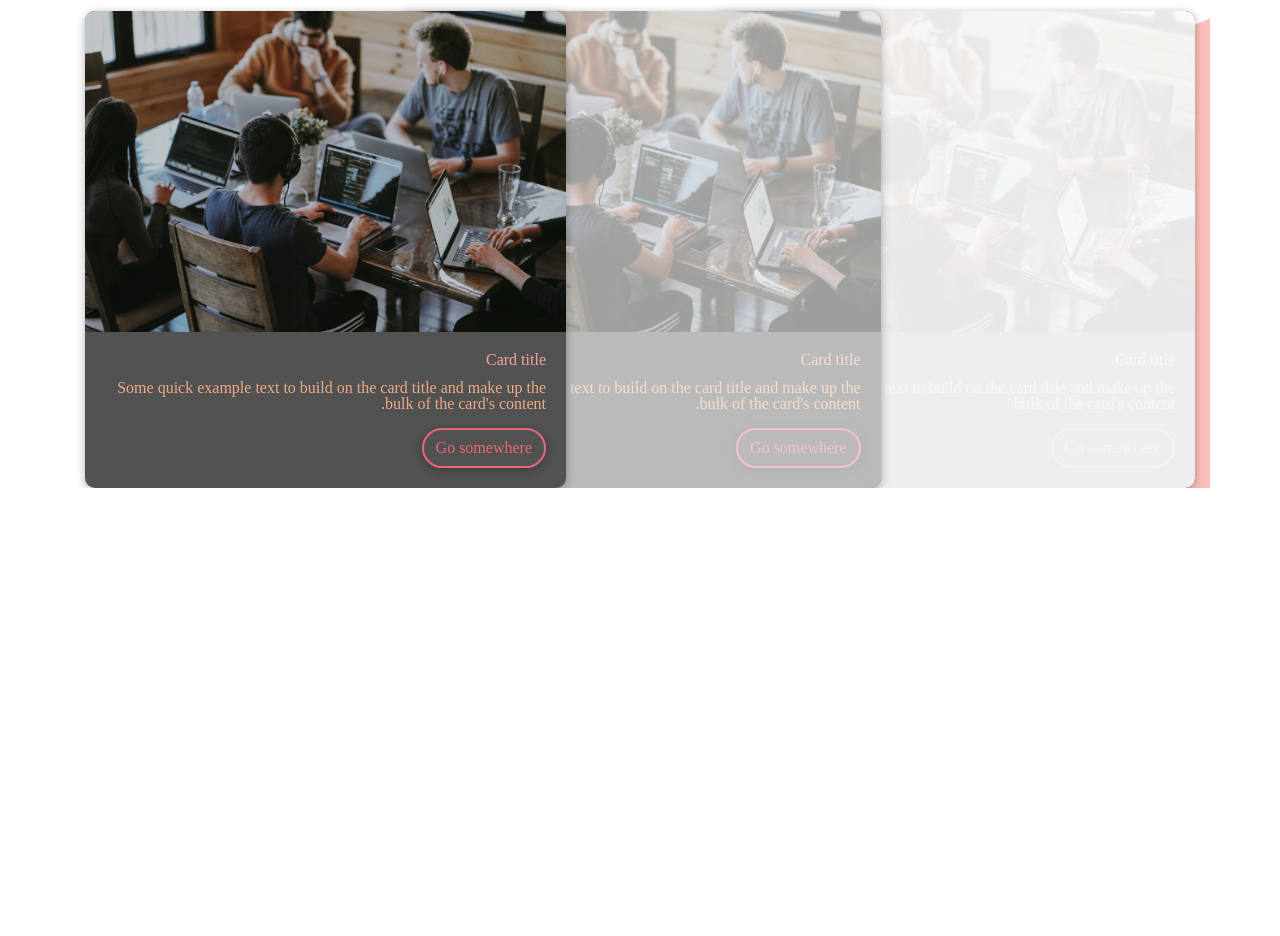
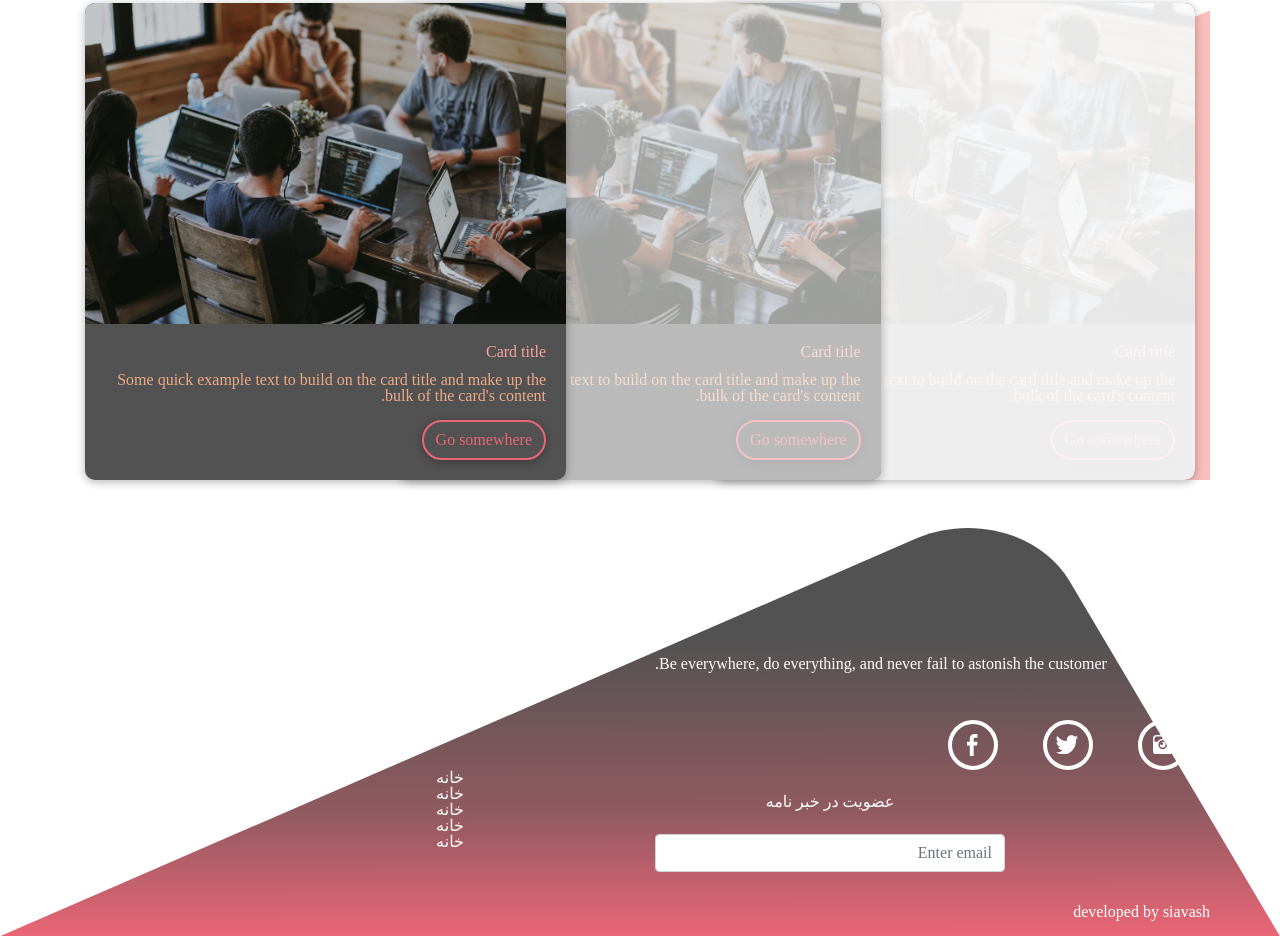
Before and after one commit to siavash-ramezani/bonda, a plain HTML site: page index.html in a window 1280 px wide. Shown: the part 4097-5033 px from the top of the page. Before the commit the page ends 4585 px from the top, so only its background shows below. Drawn offline with Linux system fonts and the light colour scheme.

Commit message:
first page done

```diff
--- a/assets/css/style.css
+++ b/assets/css/style.css
@@ -172,7 +172,7 @@ header {
   color: #fff;
 }
 .wide-btn {
-  padding: 10px 100px;
+  width: 60%;
   font-size: 16px;
 }
 .top-section {
@@ -351,3 +351,31 @@ header {
   border: 0;
   box-shadow: 0 2px 10px rgba(0, 0, 0, 0.3);
 }
+footer {
+  background: url(../images/footer-bg.svg) no-repeat;
+  background-size: cover;
+  padding-top: 10%;
+  background-position: top;
+  color: #fff;
+}
+.footer-icon {
+  width: 50px;
+  height: 50px;
+  display: flex;
+  justify-content: center;
+  align-items: center;
+  border: 4px solid #fff;
+  border-radius: 50%;
+  transition: 0.3s;
+}
+.footer-icon:hover {
+  border: 4px solid #f8a39d;
+}
+@media (max-width: 875px) {
+  .portfolio-card {
+    margin: 0 16px 15px 16px !important;
+  }
+  .portfolio .card-group {
+    flex-direction: column;
+  }
+}
--- a/index.html
+++ b/index.html
@@ -48,7 +48,7 @@
     <section class="my-5">
       <div class="container-fluid">
         <div class="row px-5 top-card-row">
-          <div class="col-4 top-card">
+          <div class="col-12 col-md-4 top-card">
             <div class="top-card-image-wrapper">
               <img src="./assets/images/bonyangozari.svg" alt="" />
             </div>
@@ -64,7 +64,7 @@
               فارسی ایجاد کرد.
             </p>
           </div>
-          <div class="col-4 top-card">
+          <div class="col-12 col-md-4 top-card">
             <div class="top-card-image-wrapper">
               <img src="./assets/images/shetabdehi.svg" alt="" />
             </div>
@@ -80,7 +80,7 @@
               فارسی ایجاد کرد.
             </p>
           </div>
-          <div class="col-4 top-card">
+          <div class="col-12 col-md-4 top-card">
             <div class="top-card-image-wrapper">
               <img src="./assets/images/sarmayegozari.svg" alt="" />
             </div>
@@ -172,7 +172,7 @@
           </div>
         </div>
       </div>
-      <div class="card-group container mt-4">
+      <div class="card-group container mt-md-4">
         <div class="card mx-3 portfolio-card">
           <img
             src="./assets/images/portfolio.jpg"
@@ -250,8 +250,8 @@
       </div>
       <div class="container-fluid">
         <div class="row">
-          <div class="col-6"></div>
-          <div class="col-6 text-center">
+          <div class="col-12 col-md-6 col-6"></div>
+          <div class="col-12 col-md-6 text-center">
             <p class="main-par my-5">
               لورم ایپسوم متن ساختگی با تولید سادگی نامفهوم از صنعت چاپ و با
               استفاده از طراحان گرافیک است. چاپگرها و متون بلکه روزنامه و مجله
@@ -367,6 +367,139 @@
         </div>
       </div>
     </section>
+    <footer class="mt-5">
+      <div class="container">
+        <div class="row">
+          <div class="col-6">
+            <p>
+              Be everywhere, do everything, and never fail to astonish the
+              customer.
+            </p>
+          </div>
+        </div>
+        <div class="row mt-5">
+          <div class="col-3">
+            <div class="row justify-content-around">
+              <a href="" class="footer-icon"
+                ><svg
+                  id="icon"
+                  xmlns="http://www.w3.org/2000/svg"
+                  width="19.422"
+                  height="19.422"
+                  viewBox="0 0 19.422 19.422"
+                >
+                  <path
+                    id="Path_49"
+                    data-name="Path 49"
+                    d="M19.747,5.988A.748.748,0,0,1,19,5.241V3.747A.748.748,0,0,1,19.747,3h1.494a.748.748,0,0,1,.747.747V5.241a.748.748,0,0,1-.747.747Z"
+                    transform="translate(-4.807 -0.759)"
+                    fill="#fff"
+                  />
+                  <path
+                    id="Path_50"
+                    data-name="Path 50"
+                    d="M12.036,9.188a2.829,2.829,0,0,0-1.474.421,1.41,1.41,0,0,1,.421-.069,1.444,1.444,0,1,1-1.444,1.445,1.427,1.427,0,0,1,.07-.422,2.816,2.816,0,0,0-.421,1.474,2.848,2.848,0,1,0,2.848-2.848Z"
+                    transform="translate(-2.325 -2.325)"
+                    fill="#fff"
+                  />
+                  <g
+                    id="Group_65"
+                    data-name="Group 65"
+                    transform="translate(3.735 3.735)"
+                  >
+                    <path
+                      id="Path_51"
+                      data-name="Path 51"
+                      d="M10.976,6.494a4.482,4.482,0,1,1-4.482,4.482,4.482,4.482,0,0,1,4.482-4.482m0-1.494a5.976,5.976,0,1,0,5.976,5.976A5.983,5.983,0,0,0,10.976,5Z"
+                      transform="translate(-5 -5)"
+                      fill="#fff"
+                    />
+                  </g>
+                  <path
+                    id="Path_52"
+                    data-name="Path 52"
+                    d="M15.78,0H3.642A3.641,3.641,0,0,0,0,3.642V15.78a3.641,3.641,0,0,0,3.642,3.642H15.78a3.641,3.641,0,0,0,3.642-3.642V3.642A3.641,3.641,0,0,0,15.78,0Zm2.148,6.723H13.045a4.482,4.482,0,1,1-6.668,0H1.494V3.642A2.15,2.15,0,0,1,3.642,1.494H15.78a2.15,2.15,0,0,1,2.148,2.148Z"
+                    fill="#fff"
+                  />
+                </svg>
+              </a>
+              <a href="" class="footer-icon"
+                ><svg
+                  xmlns="http://www.w3.org/2000/svg"
+                  width="22.196"
+                  height="19.421"
+                  viewBox="0 0 22.196 19.421"
+                >
+                  <path
+                    id="Path_48"
+                    data-name="Path 48"
+                    d="M150.195,146.334a7.61,7.61,0,0,1-2.541.776,5.2,5.2,0,0,0,1.909-2.678,7.087,7.087,0,0,1-2.857,1.089.005.005,0,0,0,0,0A4.419,4.419,0,0,0,143.4,144a4.765,4.765,0,0,0-4.579,4.931,5.223,5.223,0,0,0,.118,1.1h0a12.879,12.879,0,0,1-9.7-5.115,5.164,5.164,0,0,0,1.388,6.515,2.79,2.79,0,0,1-2-.556,4.714,4.714,0,0,0,3.532,4.817,3.344,3.344,0,0,1-1.906.154,4.407,4.407,0,0,0,4.092,3.349A7.181,7.181,0,0,1,128,161.24a13.024,13.024,0,0,0,7.162,2.181c7.387,0,13.124-6.447,12.816-14.4,0-.01,0-.019,0-.027s0-.043,0-.062,0-.049,0-.074A8.247,8.247,0,0,0,150.195,146.334Z"
+                    transform="translate(-127.999 -144)"
+                    fill="#fff"
+                  />
+                </svg>
+              </a>
+              <a href="" class="footer-icon"
+                ><svg
+                  xmlns="http://www.w3.org/2000/svg"
+                  width="10.534"
+                  height="22.195"
+                  viewBox="0 0 10.534 22.195"
+                >
+                  <path
+                    id="Path_46"
+                    data-name="Path 46"
+                    d="M205.784,135.7h-3.861v-2.818c0-.864.894-1.065,1.311-1.065h2.494v-3.8L202.87,128c-3.9,0-4.79,2.835-4.79,4.653V135.7h-2.83v3.918h2.83V150.2h3.843V139.618h3.265Z"
+                    transform="translate(-195.25 -128)"
+                    fill="#fff"
+                  /></svg
+              ></a>
+            </div>
+          </div>
+        </div>
+        <div class="row">
+          <div class="col-2"></div>
+          <div class="col-4 text-center">
+            <p class="py-4">عضویت در خبر نامه</p>
+            <form>
+              <div class="form-group">
+                <input
+                  type="email"
+                  class="form-control"
+                  id="exampleInputEmail1"
+                  aria-describedby="emailHelp"
+                  placeholder="Enter email"
+                />
+              </div>
+            </form>
+          </div>
+
+          <div class="col-4">
+            <ul class="text-center">
+              <li>
+                خانه
+              </li>
+              <li>
+                خانه
+              </li>
+              <li>
+                خانه
+              </li>
+              <li>
+                خانه
+              </li>
+              <li>
+                خانه
+              </li>
+            </ul>
+          </div>
+          <div class="col-2"></div>
+        </div>
+        <div class="row py-3">
+          <p>developed by siavash</p>
+        </div>
+      </div>
+    </footer>
     <script src="./assets/js/jquery-3.3.1.slim.min.js"></script>
     <script src="./assets/js/bootstrap.min.js"></script>
     <script src="./assets/js/scripts.js"></script>
```
Also changed, not shown: assets/images/facebook-icon.svg (added), assets/images/footer-bg.svg (added), assets/images/instagram-icon.svg (added), assets/images/twitter-icon.svg (added).
